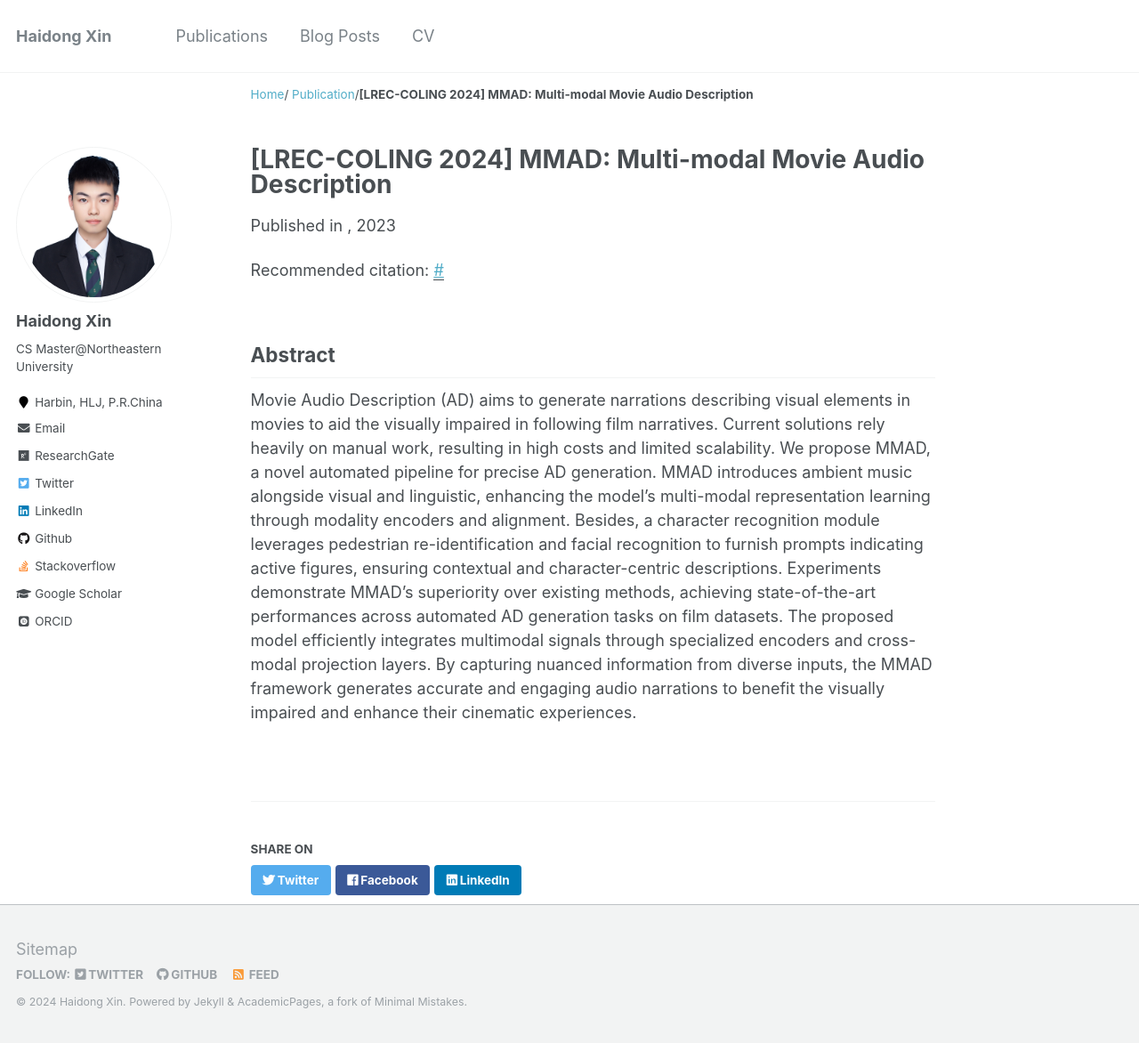
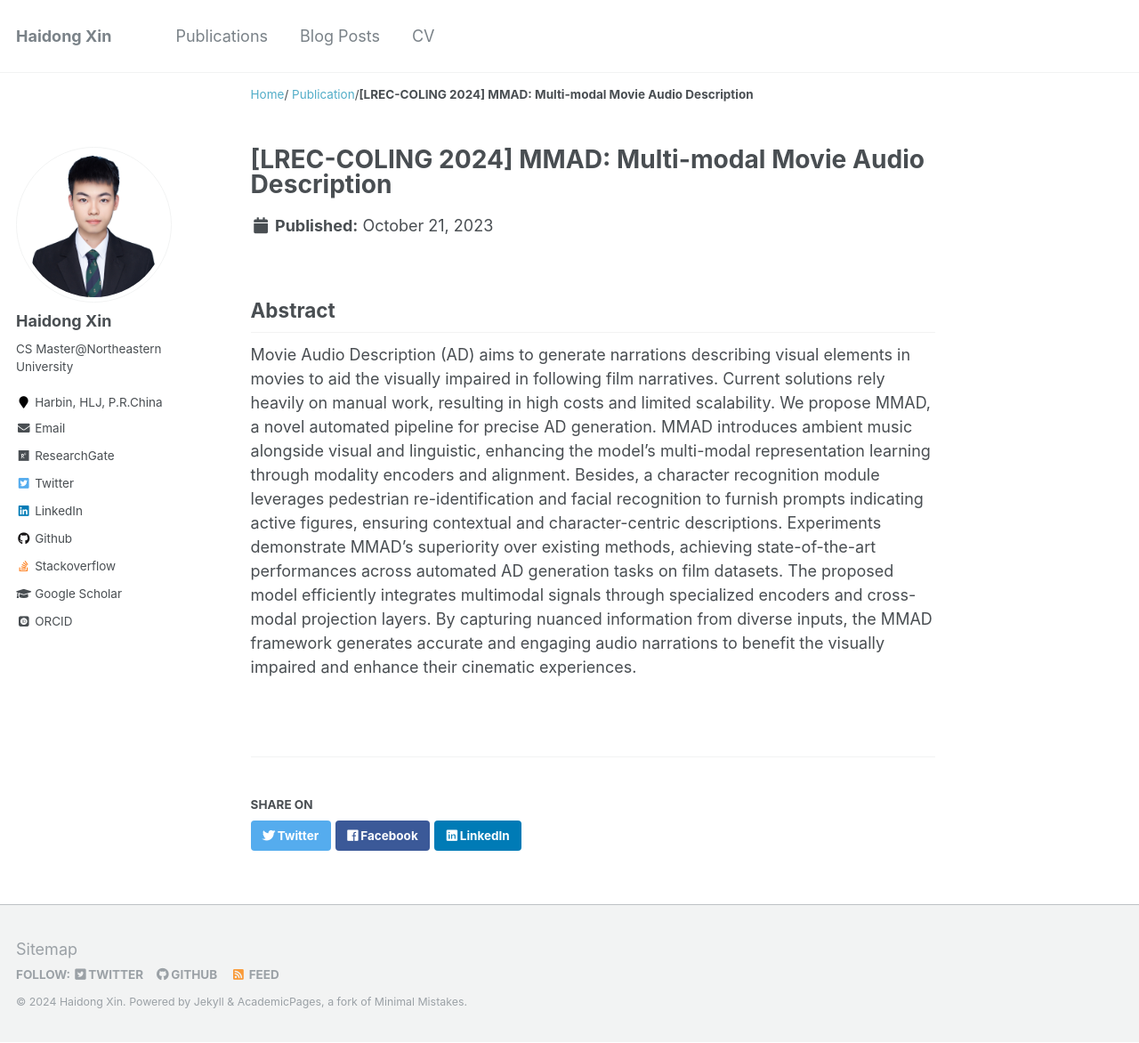
Before and after one commit to xhd0728/xhd0728.github.io, a Jekyll site: the page built from _publications/2023-10-21-lrec-coling-2024.md, in a window 1280 px wide and 1172 px high. Shown: the whole window at 89% size. Built offline with Jekyll 4.4.1, drawn with Linux system fonts in a browser that asks for light colours; some web fonts are replaced; some of the changed lines change nothing that is shown.

Commit message:
fix date format of publication

```diff
--- a/_publications/2023-10-21-lrec-coling-2024.md
+++ b/_publications/2023-10-21-lrec-coling-2024.md
@@ -2,11 +2,8 @@
 title: "[LREC-COLING 2024] MMAD: Multi-modal Movie Audio Description"
 collection: publications
 permalink: /publication/2023-10-21-lrec-coling-2024
-excerpt: ''
 date: 2023-10-21
-venue: ''
 paperurl: '#'
-citation: ''
 ---
 
 Abstract
```
